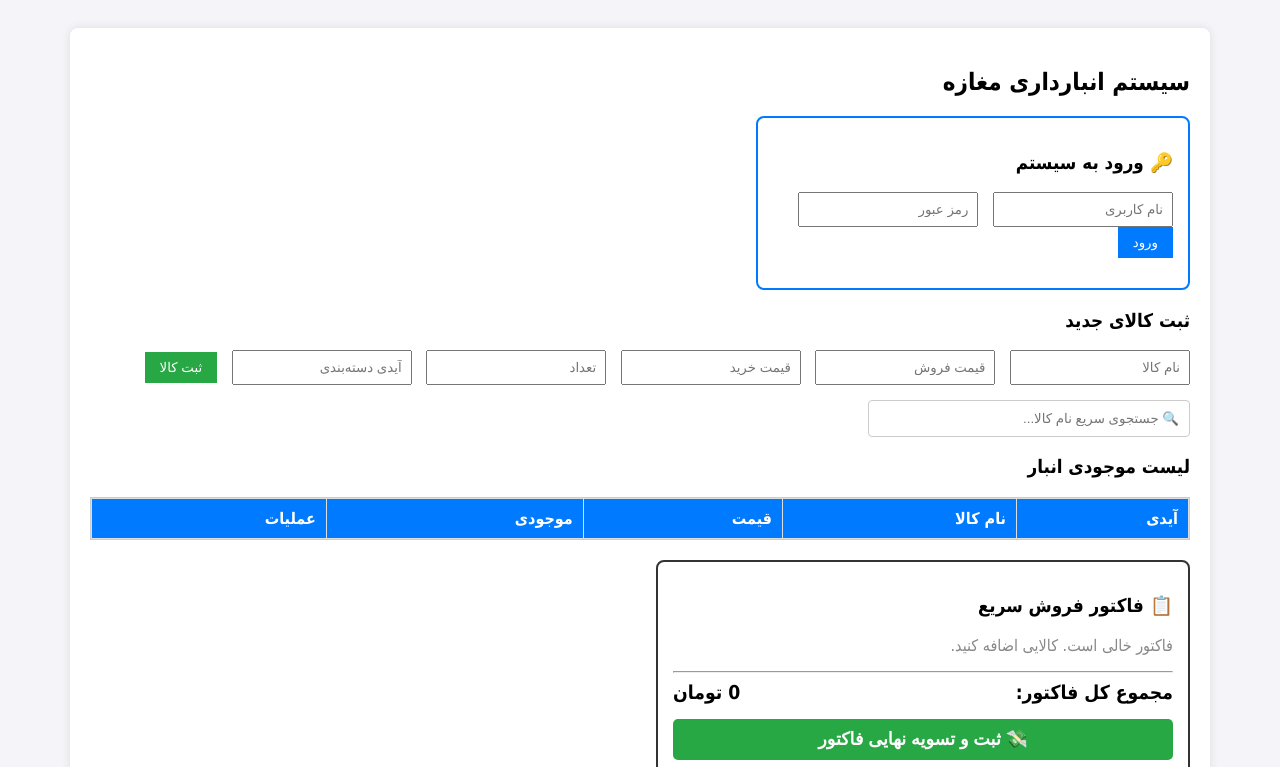
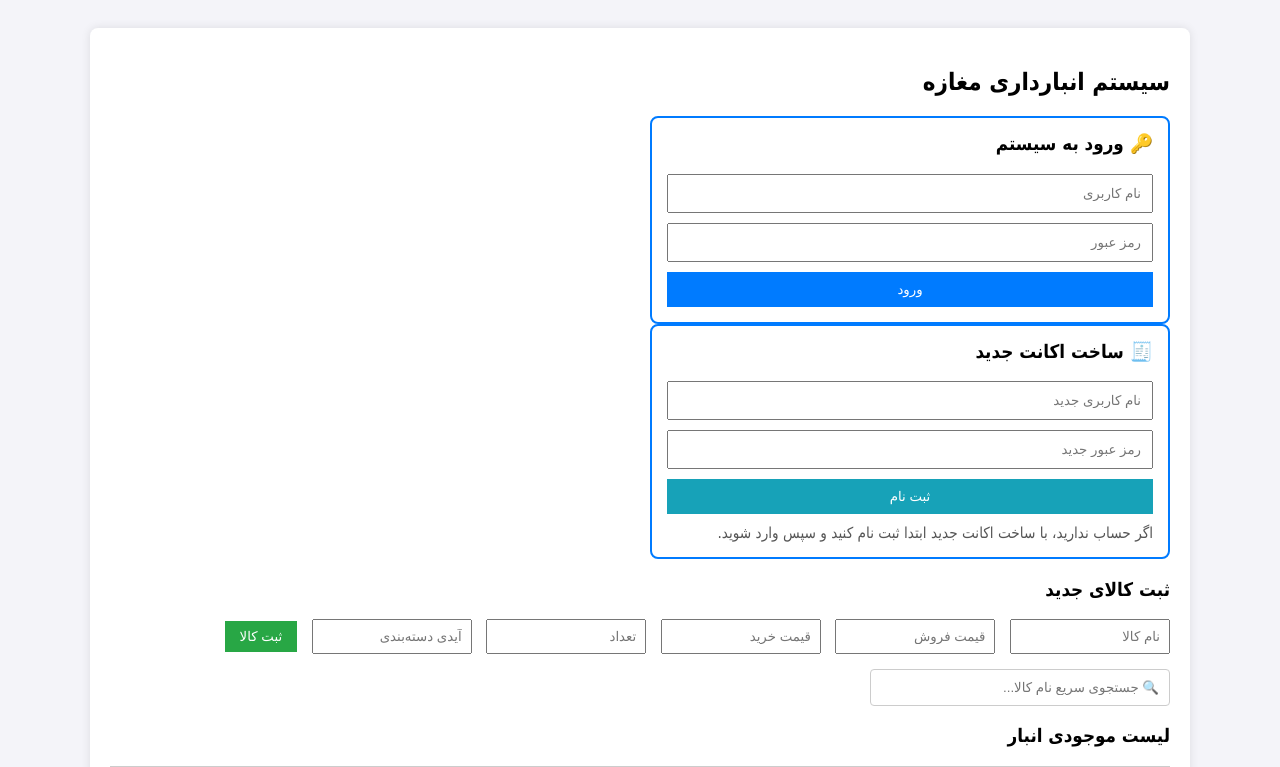
Before and after one commit to seyed-homay/fastapi-shop-management, a FastAPI app: page / in a window 1280 px wide. Shown: the top 767 px of the page. Run offline with FastAPI, Linux system fonts and the light colour scheme; lists and menus that the app fills with data are empty; parts of the project's set-up code (start-up, migrations or seed data) failed here and were passed over.

Commit message:
fix(ui): adjust login/register form layout and sizing

```diff
--- a/templates/index.html
+++ b/templates/index.html
@@ -4,12 +4,21 @@
     <meta charset="UTF-8">
     <title>مدیریت انبار مغازه</title>
     <style>
+        *, *::before, *::after { box-sizing: border-box; }
         body { font-family: Tahoma, sans-serif; background-color: #f4f4f9; padding: 20px; }
         .container { max-width: 1100px; margin: 0 auto; background: white; padding: 20px; border-radius: 8px; box-shadow: 0 0 10px rgba(0,0,0,0.1); }
         table { width: 100%; border-collapse: collapse; }
         th, td { border: 1px solid #ddd; padding: 10px; text-align: right; }
         th { background-color: #007bff; color: white; position: sticky; top: 0; } /* هدر جدول با اسکرول بالا می‌ماند */
         .form-group { margin-bottom: 15px; }
+        .auth-forms { display: flex; gap: 20px; justify-content: space-between; flex-wrap: wrap; }
+        .auth-card { width: calc(50% - 10px); min-width: 300px; border: 2px solid #007bff; padding: 15px; border-radius: 8px; background: #fff; }
+        .auth-card h3 { margin-top: 0; }
+        .auth-login-fields,
+        .auth-register-fields { display: flex; flex-direction: column; gap: 10px; }
+        .auth-card input { width: 100%; padding: 10px; }
+        .auth-card button { padding: 10px; }
+        .auth-card p { margin: 0; }
         input, select { padding: 8px; width: 160px; margin-left: 10px; }
         button { padding: 8px 15px; background-color: #28a745; color: white; border: none; cursor: pointer; }
         .table-wrapper { max-height: 400px; overflow-y: auto; border: 1px solid #ccc; margin-top: 20px; margin-bottom: 20px; }
@@ -19,12 +28,23 @@
     <div class="container">
         <h2>سیستم انبارداری مغازه</h2>
         <div id="auth-status" style="margin-bottom: 15px;"></div>
-        <div id="login-section" style="border: 2px solid #007bff; padding: 15px; margin-bottom: 20px; border-radius: 8px; background: #fff; max-width: 400px;">
+        <div id="login-section" class="auth-forms" style="margin-bottom: 20px;">
+            <div class="auth-card auth-login-card">
                 <h3>🔑 ورود به سیستم</h3>
-        <div class="form-group">
+                <div class="auth-login-fields">
                     <input type="text" id="login_username" placeholder="نام کاربری">
                     <input type="password" id="login_password" placeholder="رمز عبور">
                     <button onclick="loginUser()" style="background-color: #007bff;">ورود</button>
+                </div>
+            </div>
+            <div class="auth-card auth-register-card">
+                <h3>🧾 ساخت اکانت جدید</h3>
+                <div class="auth-register-fields">
+                    <input type="text" id="register_username" placeholder="نام کاربری جدید">
+                    <input type="password" id="register_password" placeholder="رمز عبور جدید">
+                    <button onclick="registerUser()" style="background-color: #17a2b8;">ثبت نام</button>
+                </div>
+                <p style="color:#555; margin-top:10px; font-size:0.95em;">اگر حساب ندارید، با ساخت اکانت جدید ابتدا ثبت نام کنید و سپس وارد شوید.</p>
             </div>
         </div>
         <h3>ثبت کالای جدید</h3>
@@ -423,6 +443,37 @@ async function loginUser() {
     }
 }
 
+async function registerUser() {
+    const username = document.getElementById("register_username").value.trim();
+    const password = document.getElementById("register_password").value.trim();
+
+    if (!username || !password) {
+        alert("لطفا نام کاربری و رمز عبور را وارد کنید.");
+        return;
+    }
+
+    const response = await fetch("/users", {
+        method: "POST",
+        headers: {
+            "Content-Type": "application/json"
+        },
+        body: JSON.stringify({
+            username: username,
+            password: password
+        })
+    });
+
+    if (response.ok) {
+        const data = await response.json();
+        alert(data.message || "اکانت با موفقیت ساخته شد. اکنون وارد شوید.");
+        document.getElementById("register_username").value = "";
+        document.getElementById("register_password").value = "";
+    } else {
+        const errorData = await response.json();
+        alert(errorData.detail || "خطا در ساخت اکانت!");
+    }
+}
+
         window.onload = initializeAuth;
     </script>
 </body>
```
Lines whose indentation alone changed are shown as unchanged.
